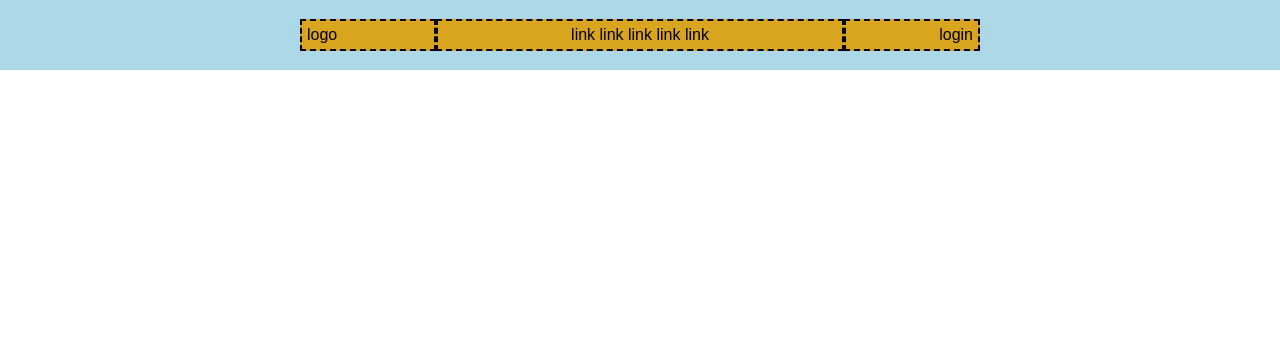
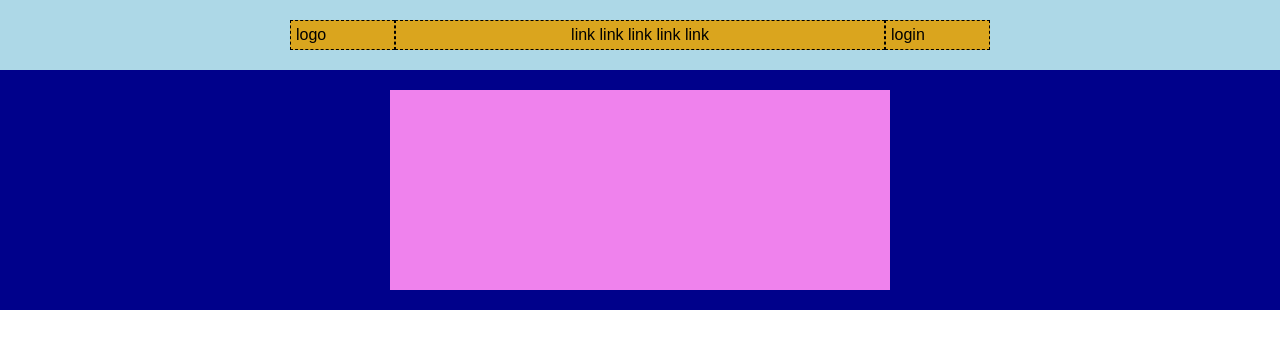
Before and after one commit to Marcodellavecchia95/htmlcss-struttura-discord, a plain HTML site: page index.html in a window 1280 px wide. Drawn offline with Linux system fonts and the light colour scheme.

Commit message:
add header top and bottom

```diff
--- a/css/style.css
+++ b/css/style.css
@@ -2,15 +2,19 @@
   margin: 0;
   padding: 0;
   box-sizing: border-box;
+}
+
+body {
   font-family: Arial, Helvetica, sans-serif;
 }
 
+/* UTILS  */
 .container {
   max-width: 700px;
   margin-left: auto;
   margin-right: auto;
-  padding-left: 10px;
-  padding-right: 10px;
+  /*padding-left: 10px;
+  padding-right: 10px;*/
 }
 
 /* HEADER  */
@@ -18,33 +22,45 @@
 header {
   height: 70px;
   background-color: #add8e7;
+  padding: 20px 0;
 }
 
 .header-top {
-  height: 70px;
   display: flex;
-  justify-content: center;
-  align-items: center;
+  justify-content: space-between;
+  background-color: #daa51e;
+  margin-bottom: 20px;
 }
 
-.header-top .logo {
-  width: 20%;
-  background-color: #daa51e;
-  border: 2px black dashed;
+.box {
+  border: 1.5px black dashed;
   padding: 5px;
 }
-.header-top .link {
-  padding: 5px;
-  width: 60%;
-  background-color: #daa51e;
-  border: 2px black dashed;
 
+.link {
+  width: 70%;
   text-align: center;
 }
-.header-top .login {
-  padding: 5px;
-  width: 20%;
-  background-color: #daa51e;
-  border: 2px black dashed;
-  text-align: end;
+.logo {
+  width: 15%;
 }
+.login {
+  width: 15%;
+}
+
+.header-bottom {
+  min-height: 200px;
+  background-color: #00018b;
+  padding: 20px;
+}
+
+.container2 {
+  max-width: 500px;
+  margin-left: auto;
+  margin-right: auto;
+}
+
+.pink-box {
+  height: 200px;
+  background-color: #ef82ed;
+}
--- a/index.html
+++ b/index.html
@@ -3,18 +3,25 @@
   <head>
     <meta charset="UTF-8" />
     <meta name="viewport" content="width=device-width, initial-scale=1.0" />
-    <link rel="stylesheet" href="/css/style.css" />
+    <link rel="stylesheet" href="./css/style.css" />
     <title>Discord Structure</title>
   </head>
   <body>
     <header>
       <div class="container">
         <div class="header-top">
-          <div class="logo">logo</div>
-          <div class="link">link link link link link</div>
-          <div class="login">login</div>
+          <div class="box logo">logo</div>
+          <div class="box link">link link link link link</div>
+          <div class="box login">login</div>
+        </div>
+      </div>
+      <div class="header-bottom">
+        <div class="container2">
+          <div class="pink-box"></div>
         </div>
       </div>
     </header>
+    <main></main>
+    <footer></footer>
   </body>
 </html>
```
